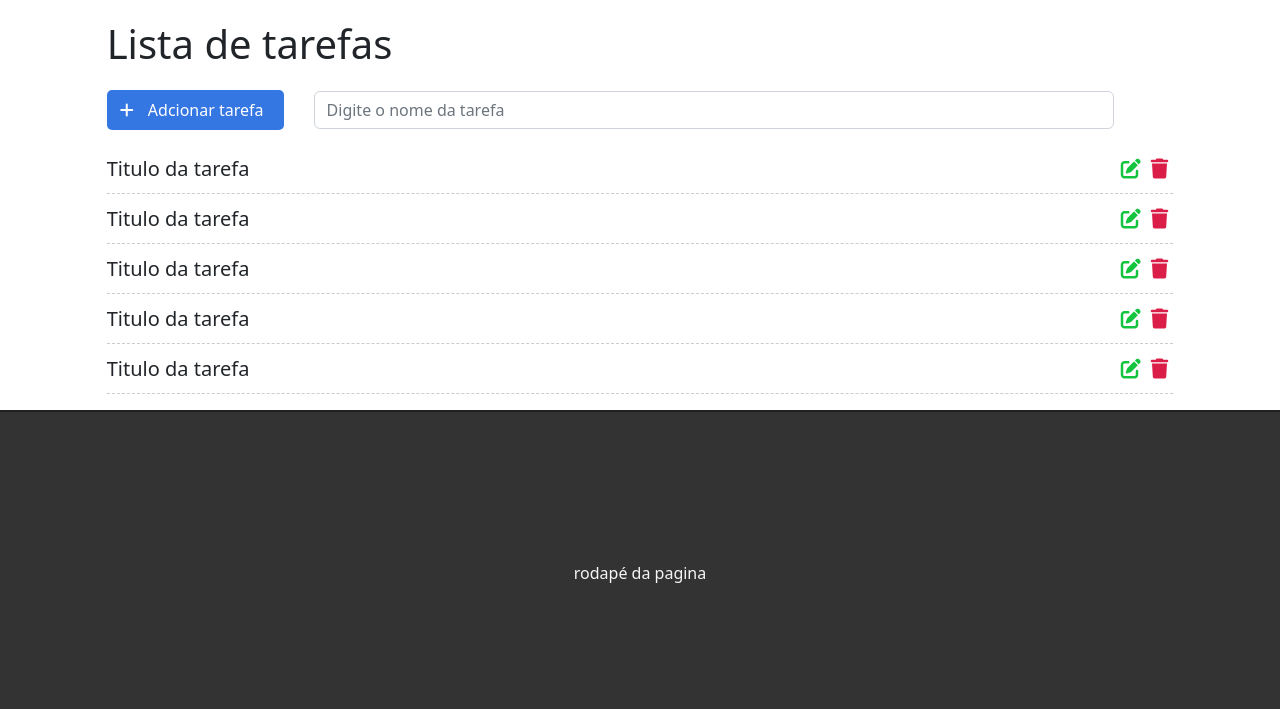
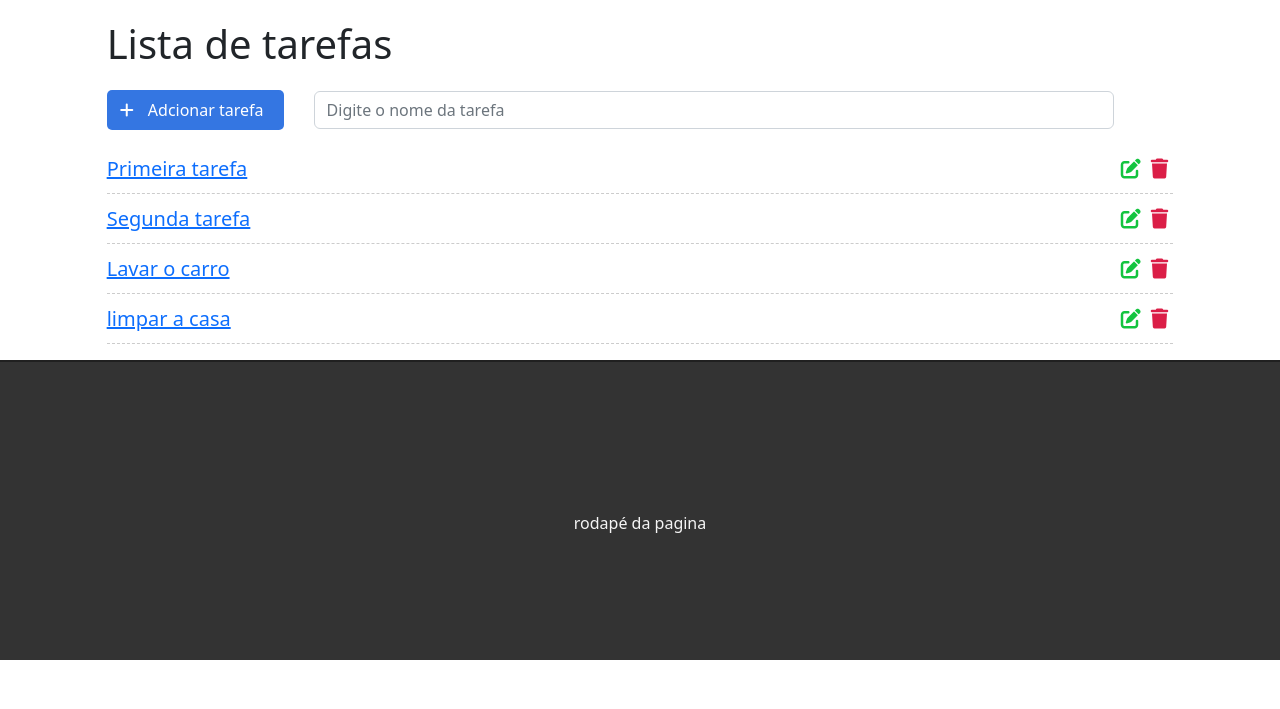
Before and after one commit to philypevinicius/projeto_Django, a Django app: page / in a window 1280 px wide. Shown: the part 57-766 px from the top of the page. Run offline with Django 4.2, Linux system fonts and the light colour scheme; data comes from the database, SQL or seed files in the repository; some libraries are stand-ins or nearby versions.

Commit message:
inserindo dados do banco no template

```diff
--- a/django/todo/tasks/templates/base.html
+++ b/django/todo/tasks/templates/base.html
@@ -13,7 +13,7 @@
 <body>
     <div class="container-fluid">
         <nav class="navbar navbar-expand-lg navbar-light bg-light">
-              <a class="navbar-brand" href="#">To Do</a>
+              <a class="navbar-brand" href="/">To Do</a>
               <button class="navbar-toggler" type="button" data-bs-toggle="collapse" data-bs-target="#navbarSupportedContent" aria-controls="navbarSupportedContent" aria-expanded="false" aria-label="Toggle navigation">
                 <span class="navbar-toggler-icon"></span>
               </button>
--- a/django/todo/tasks/templates/tasks/list.html
+++ b/django/todo/tasks/templates/tasks/list.html
@@ -13,32 +13,13 @@
         <i class="fas fa-search"></i>
     </div>
     <ul class="task-list">
+        {% for task in tasks %}
         <li class="task-item">
-            <span>Titulo da tarefa</span>
+            <span><a href="/task/{{task.id}}">{{task.title}}</a></span>
             <span><i class="fas fa-trash"></i></span>
             <span><i class="fas fa-edit"></i></span>
         </li>
-        <li class="task-item">
-            <span>Titulo da tarefa</span>
-            <span><i class="fas fa-trash"></i></span>
-            <span><i class="fas fa-edit"></i></span>
-        </li>
-        <li class="task-item">
-            <span>Titulo da tarefa</span>
-            <span><i class="fas fa-trash"></i></span>
-            <span><i class="fas fa-edit"></i></span>
-        </li>
-        <li class="task-item">
-            <span>Titulo da tarefa</span>
-            <span><i class="fas fa-trash"></i></span>
-            <span><i class="fas fa-edit"></i></span>
-        </li>
-        <li class="task-item">
-            <span>Titulo da tarefa</span>
-            <span><i class="fas fa-trash"></i></span>
-            <span><i class="fas fa-edit"></i></span>
-        </li>
-
+        {% endfor %}
     </ul>
 </div>
 
--- a/django/todo/tasks/urls.py
+++ b/django/todo/tasks/urls.py
@@ -5,5 +5,6 @@ from . import views
 urlpatterns = [
     path('helloworld/', views.helloworld),
     path('',views.taskList, name='task-list'),
+    path('task/<int:id>', views.taskView, name="task-view"),
     path('yourname/<str:name>', views.yourName, name='your-name'),
 ]
--- a/django/todo/tasks/views.py
+++ b/django/todo/tasks/views.py
@@ -1,11 +1,18 @@
-from django.shortcuts import render
+from django.shortcuts import render, get_object_or_404
 from django.http import HttpResponse
+
+from .models import Task
+
+def taskList(request):
+    tasks = Task.objects.all()
+    return render(request, 'tasks/list.html', {'tasks':tasks})
+
+def taskView(request, id):
+    task = get_object_or_404(Task, pk=id)
+    return render(request, 'tasks/task.html', {'task': task})
 
 def helloworld(request):
     return HttpResponse('Hello world!!!')
 
-def taskList(request):
-    return render(request, 'tasks/list.html')
-
 def yourName(request, name):
     return render(request, 'tasks/yourname.html',{'name': name})
```
Also changed, not shown: django/todo/tasks/templates/tasks/task.html (added, +11 -0 lines).
